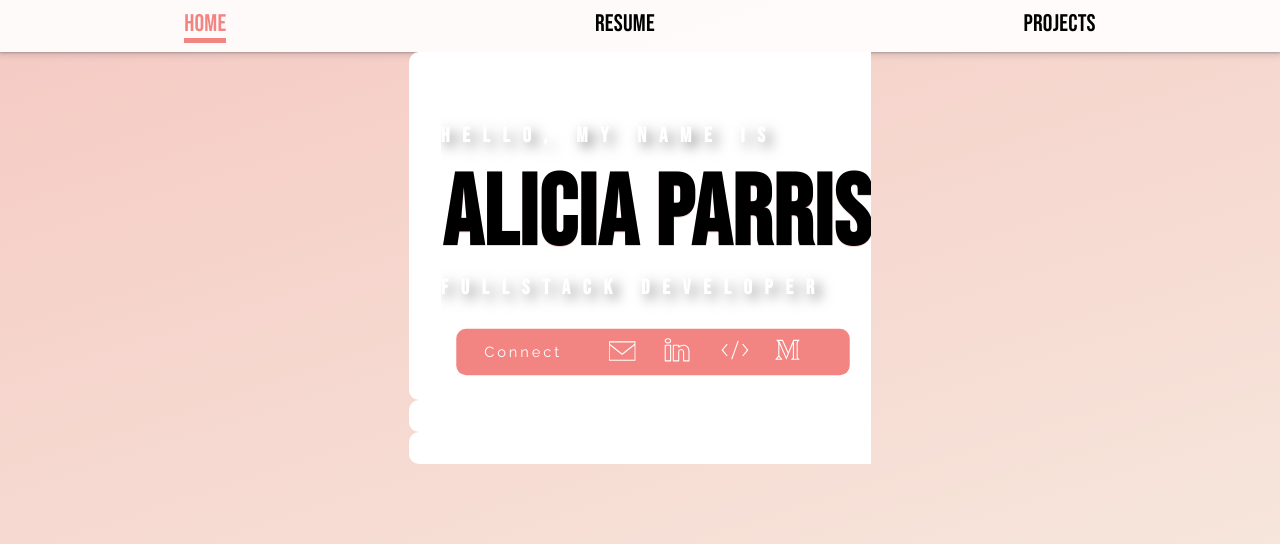
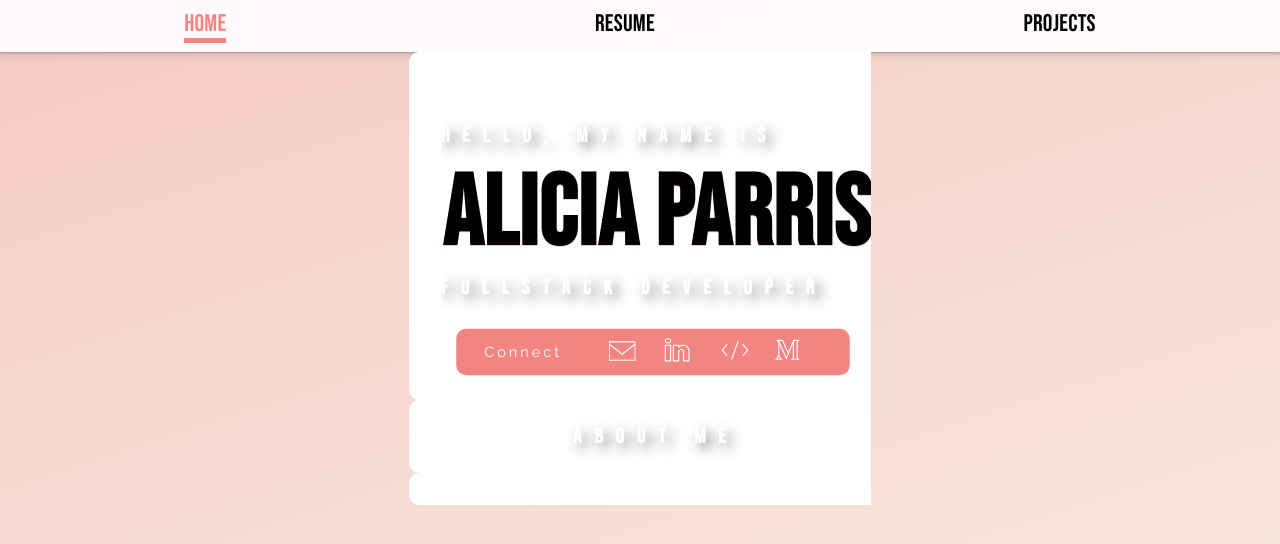
Before and after one commit to 1stofhername/portfolio-webstie, a React (Create React App) app: page / in a window 1280 px wide. Shown: the top 544 px of the page. Built offline with nearby package versions, Linux system fonts and the light colour scheme.

Commit message:
Adds about me header.

```diff
--- a/src/components/Home.js
+++ b/src/components/Home.js
@@ -29,7 +29,9 @@ export default function Home () {
                     </div>
 
                     <div className="main-section" id="about-me">
-
+                        <h2 className="sub-title">
+                            About Me
+                        </h2>
                     </div>
 
                     <div className="main-section" id="activity">
```
